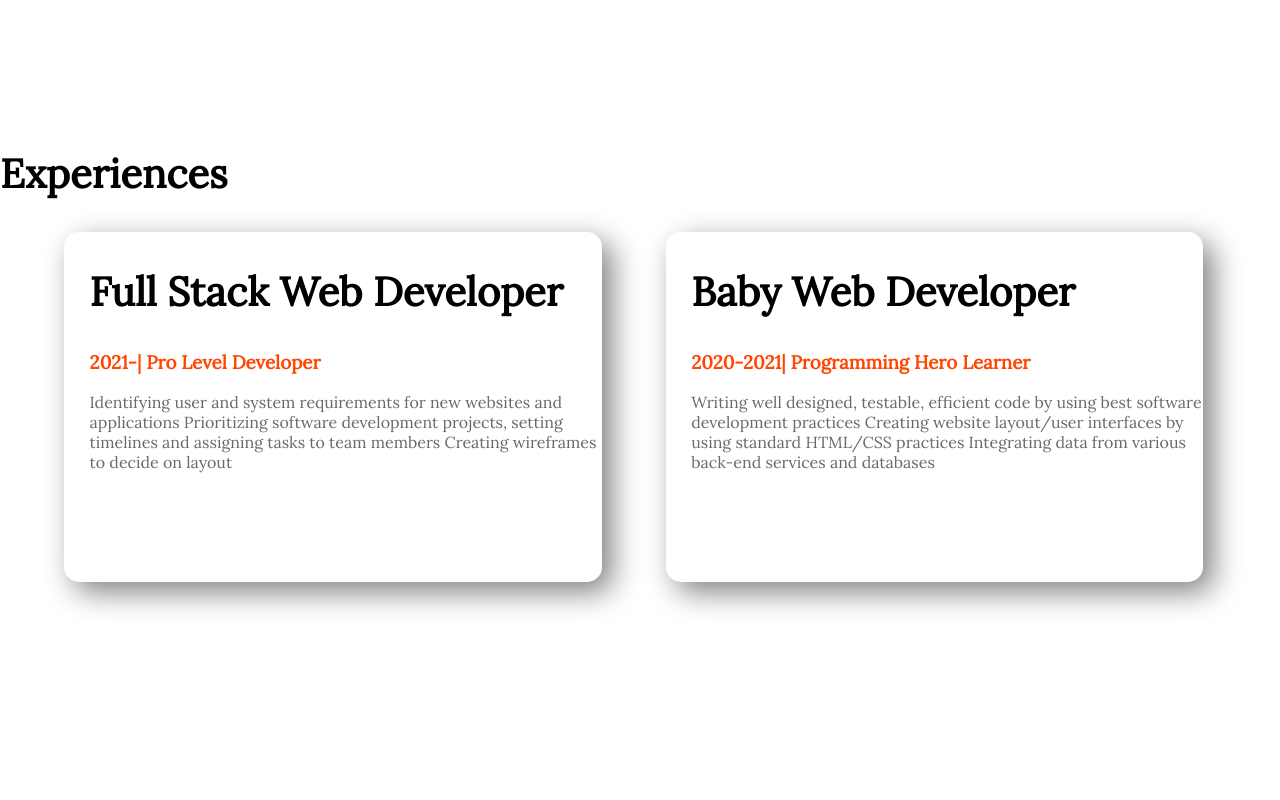
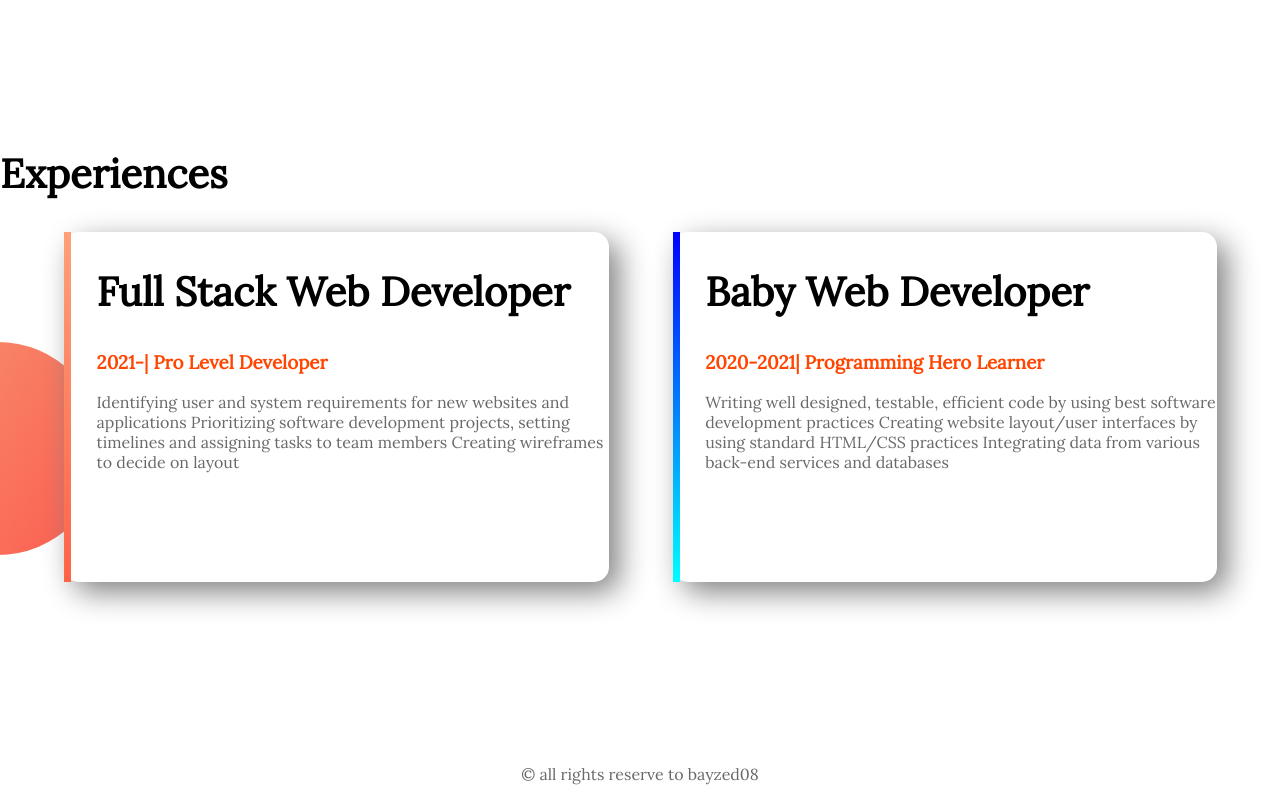
Before and after one commit to bayzed08/web-portfolio, a plain HTML site: page index.html in a window 1280 px wide. Shown: the part 1085-1885 px from the top of the page. Before the commit the page ends 1833 px from the top, so only its background shows below. Drawn offline with Linux system fonts and the light colour scheme.

Commit message:
added a footer

```diff
--- a/index.html
+++ b/index.html
@@ -40,18 +40,21 @@
     </section>
     <section class="experience">
         <h2>Experiences</h2>
-        <div class="half-width single-experience">
+        <div id="full-stack" class="half-width single-experience">
             <h2>Full Stack Web Developer</h2>
             <h3 class="orange-highlight">2021-| Pro Level Developer</h3>
             <p>Identifying user and system requirements for new websites and applications Prioritizing software development projects, setting timelines and assigning tasks to team members Creating wireframes to decide on layout</p>
         </div>
-        <div class="half-width single-experience">
+        <div id="baby-stack" class="half-width single-experience">
             <h2>Baby Web Developer</h2>
             <h3 class="orange-highlight">2020-2021| Programming Hero Learner</h3>
             <p>Writing well designed, testable, efficient code by using best software development practices Creating website layout/user interfaces by using standard HTML/CSS practices Integrating data from various back-end services and databases
             </p>
         </div>
     </section>
+    <footer>
+        <p> &copy all rights reserve to bayzed08</p>
+    </footer>
 </body>
 
 </html>
--- a/style.css
+++ b/style.css
@@ -60,4 +60,27 @@ section {
     box-shadow: 10px 10px 30px gray;
     border-radius: 15px;
     height: 70%;
+    background: white;
 }
+
+.experience {
+    background-image: url("images/exp-bg.png");
+    background-repeat: no-repeat;
+    background-position: left;
+}
+
+#full-stack {
+    border-left: 7px solid;
+    border-image: linear-gradient(180deg, lightSalmon, tomato);
+    border-image-slice: 1;
+}
+
+#baby-stack {
+    border-left: 7px solid;
+    border-image: linear-gradient(180deg, blue, cyan);
+    border-image-slice: 1;
+}
+
+footer p {
+    text-align: center;
+}
```
